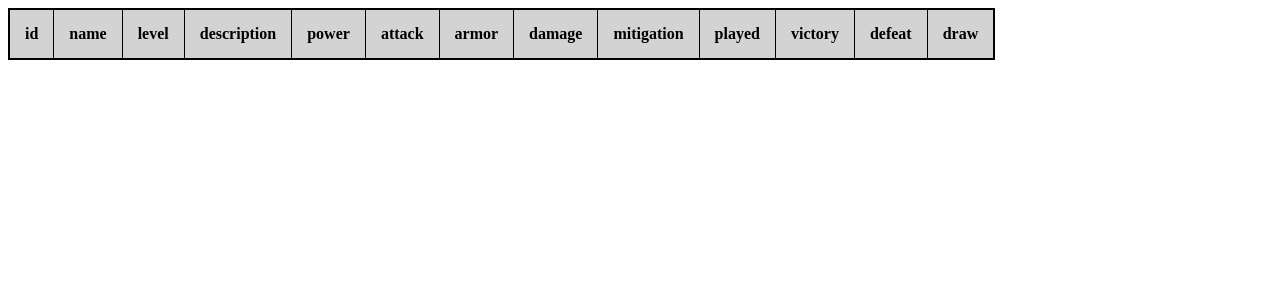
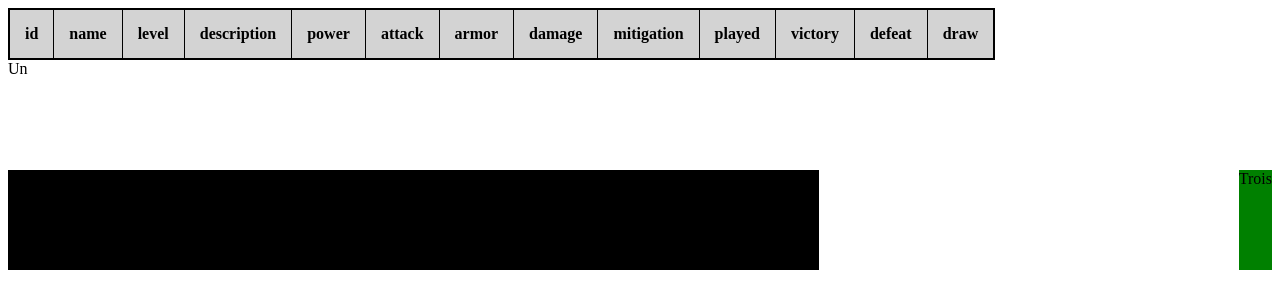
Before and after one commit to aylement/JavascriptClient, a plain HTML site: page Cartes/XmlCartes/index.html in a window 1280 px wide. Drawn offline with Linux system fonts and the light colour scheme; no server answers.

Commit message:
pushing a few changes

```diff
--- a/Cartes/XmlCartes/index.css
+++ b/Cartes/XmlCartes/index.css
@@ -21,3 +21,27 @@ th {
 tr:nth-child(even) {
       background-color: #f2f2f2;
     }
+
+
+.card {
+    position: relative;
+  display: grid;
+  grid-template-columns: repeat(3, 1fr);
+  grid-gap: 10px;
+  grid-auto-rows: minmax(100px, auto);
+}
+.head {
+  grid-column: 1 / 3;
+  grid-row: 1;
+  background-color: red;
+}
+.icone {
+  grid-column: 1/3;
+  grid-row: 2/3;
+  background-color: black;
+}
+.values {
+  grid-column: 4;
+  grid-row: 2 / 3;
+  background-color: green;
+}
--- a/Cartes/XmlCartes/index.html
+++ b/Cartes/XmlCartes/index.html
@@ -27,9 +27,12 @@
       </thead>
       <tbody id="jsonTable">
       </tbody>
+  </table>
+  <div class="card">
+    <div class="header">Un</div>
+    <div class="icone">Deux</div>
+    <div class="values">Trois</div>
 
-
-
-  </table>
+  </div>
 </body>
 </html>
--- a/Cartes/XmlCartes/index.js
+++ b/Cartes/XmlCartes/index.js
@@ -6,7 +6,14 @@ var request = new XMLHttpRequest();
 request.open('GET', 'https://arfp.eu/dataset/cards.json', true);
 request.onload = function() {
   if (this.status === 200) {
+
       var cards = JSON.parse(this.responseText);
+      var arrItems =[];
+      arrItems = JSON.parse(this.responseText);
+      var maxAttack = getMax(cards, "attack");
+      //pour l'instant je teste getMax, ensuite je met en place la carte
+      console.log("Top Value name and victory number: " + maxAttack.name + " - " + maxAttack.victory);
+
       for(var i=0; i < cards.length; i++)
       {
           tableys.innerHTML += '<td>' + cards[i].id +'</td>' +
@@ -22,14 +29,14 @@ request.onload = function() {
           '<td>' + cards[i].victory + '</td>' +
           '<td>' + cards[i].defeat + '</td>' +
           '<td>' + cards[i].draw + '</td>';
-          var maxPpg = getMax(cards, "attack");
-          console.log("Top scorer: " + maxPpg.player + " - " + maxPpg.team);
+
 
       }
   }
 };
 request.send();
 
+// grâce à la fonction getMax je peux récupérer la valeur de mon choix (attaque, victoire.. etc)
 function getMax(arr, prop) {
   var max;
   for (var i=0 ; i<arr.length ; i++) {
@@ -38,6 +45,4 @@ function getMax(arr, prop) {
   }
   return max;
 }
-
-
 });
```
Also changed, not shown: Cartes/XmlCartes/Icone.png (added).
